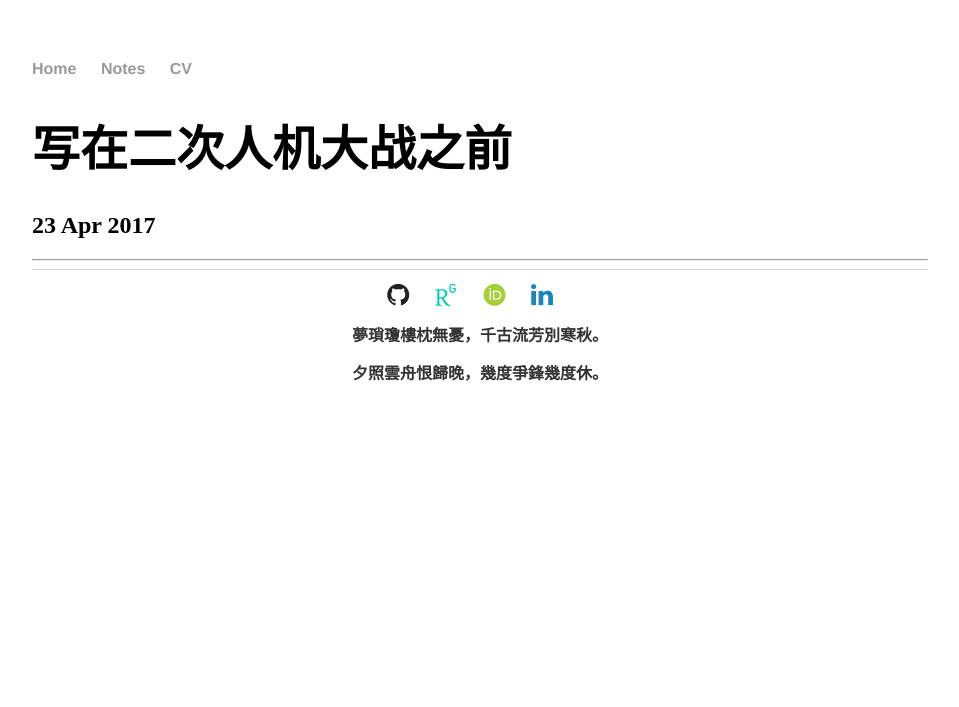
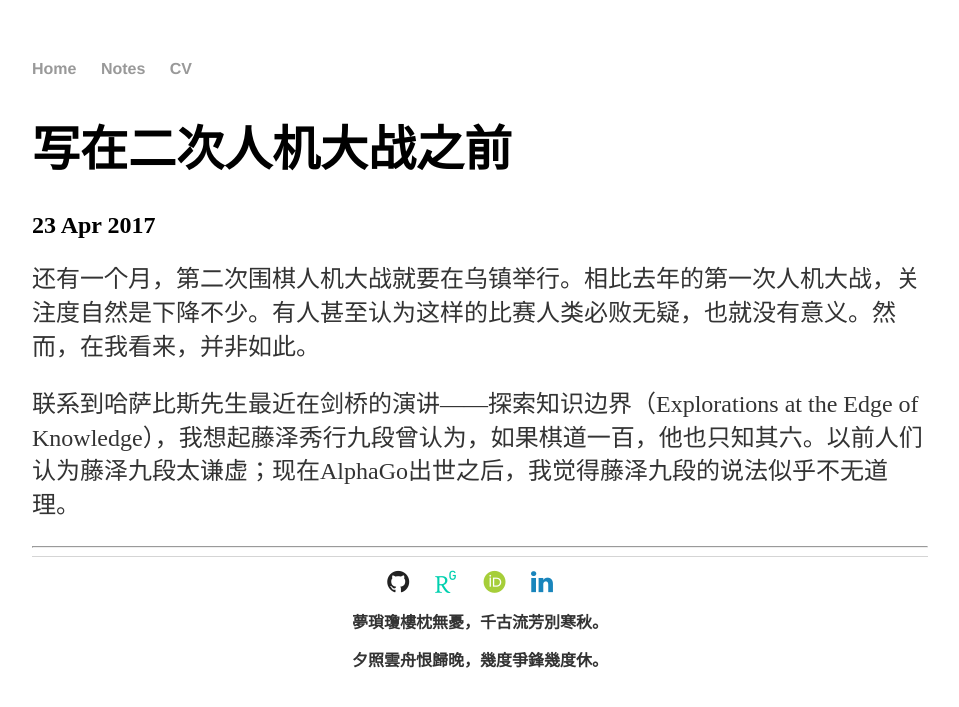
Before and after one commit to xin-huang/xin-huang.github.io, a Jekyll site: the page built from _posts/2017-04-23-写在二次人机大战之前.md, in a window 1280 px wide. Shown: the top 707 px of the page, without its empty margins (160-1119 px from the left). Built offline with Jekyll 4.4.1, drawn with Linux system fonts in a browser that asks for light colours; some web fonts are replaced; comment, search, counter and statistics services are not loaded.

Commit message:
Update 2017-04-23-写在二次人机大战之前.md

```diff
--- a/_posts/2017-04-23-写在二次人机大战之前.md
+++ b/_posts/2017-04-23-写在二次人机大战之前.md
@@ -4,3 +4,7 @@ title: 写在二次人机大战之前
 date: 2017-04-23
 use_math: true
 ---
+
+还有一个月，第二次围棋人机大战就要在乌镇举行。相比去年的第一次人机大战，关注度自然是下降不少。有人甚至认为这样的比赛人类必败无疑，也就没有意义。然而，在我看来，并非如此。
+
+联系到哈萨比斯先生最近在剑桥的演讲——探索知识边界（Explorations at the Edge of Knowledge），我想起藤泽秀行九段曾认为，如果棋道一百，他也只知其六。以前人们认为藤泽九段太谦虚；现在AlphaGo出世之后，我觉得藤泽九段的说法似乎不无道理。
```
